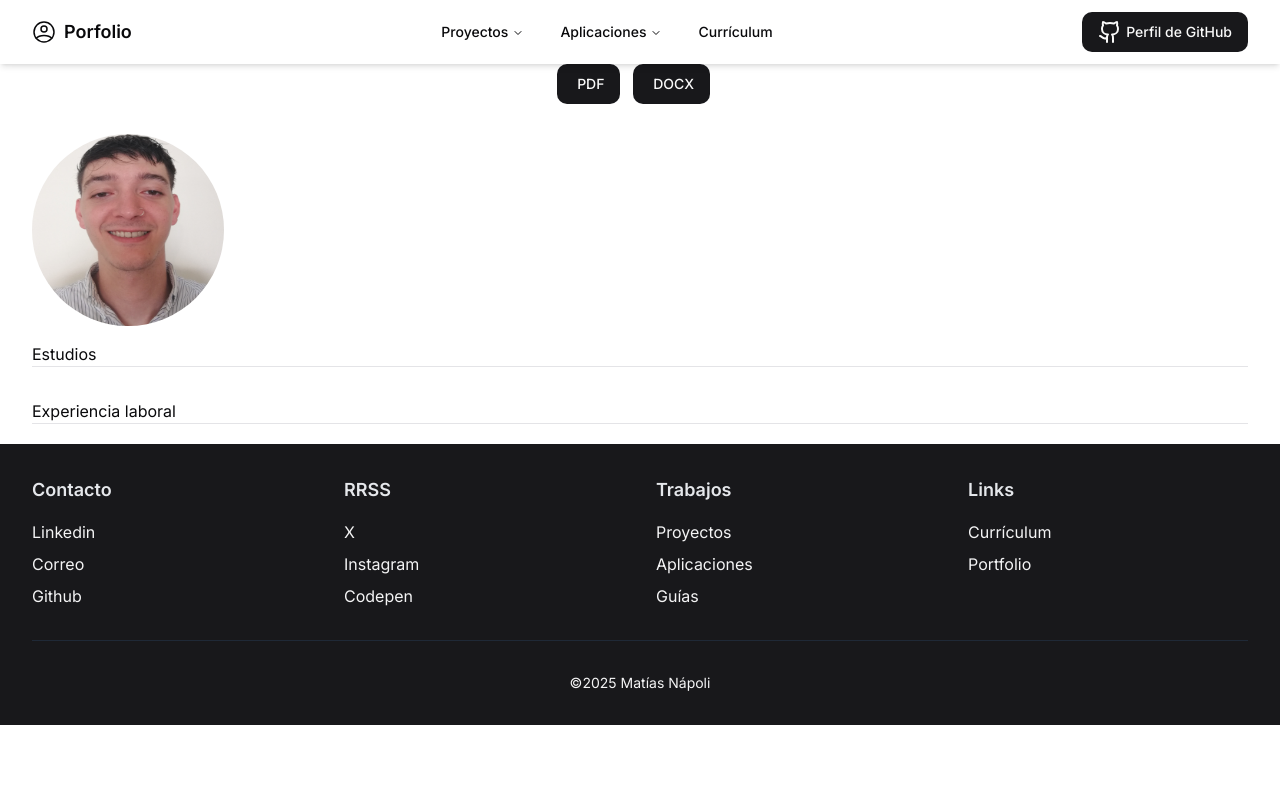
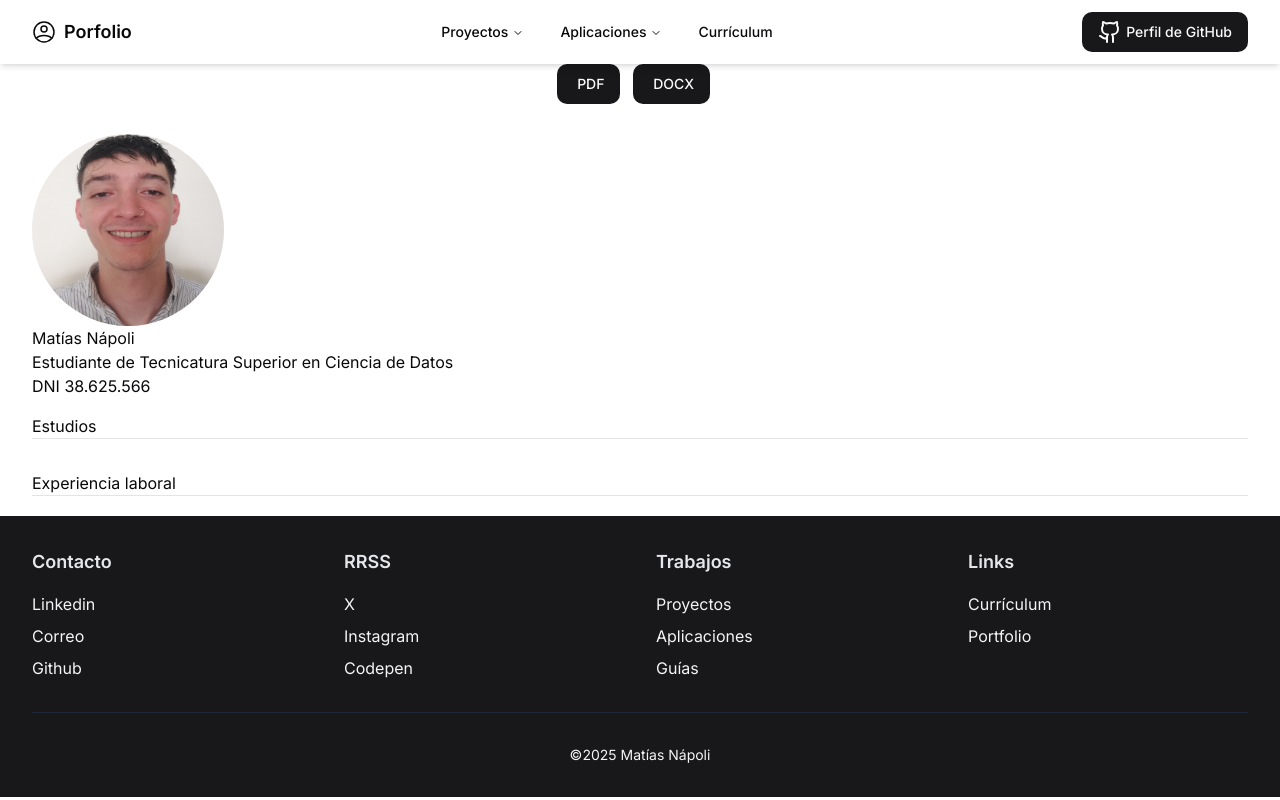
Before and after one commit to mnapo/portfolio, a Next.js app: page /cv in a window 1280 px wide. Built offline with nearby package versions, Linux system fonts and the light colour scheme.

Commit message:
añadir nombre, profesión y DNI

```diff
--- a/components/templates/cv-body.tsx
+++ b/components/templates/cv-body.tsx
@@ -10,6 +10,9 @@ export default function CV_Body() {
           <AvatarImage src="cv/cv.jpg" />
           <AvatarFallback>Foto Perfil</AvatarFallback>
         </Avatar>
+        <h1>Matías Nápoli</h1>
+        <h1>Estudiante de Tecnicatura Superior en Ciencia de Datos</h1>
+        <h1>DNI 38.625.566</h1>
       </div>
       <section className="py-4">
         <div className="container mx-auto px-4 md:px-6 lg:px-8">
```
